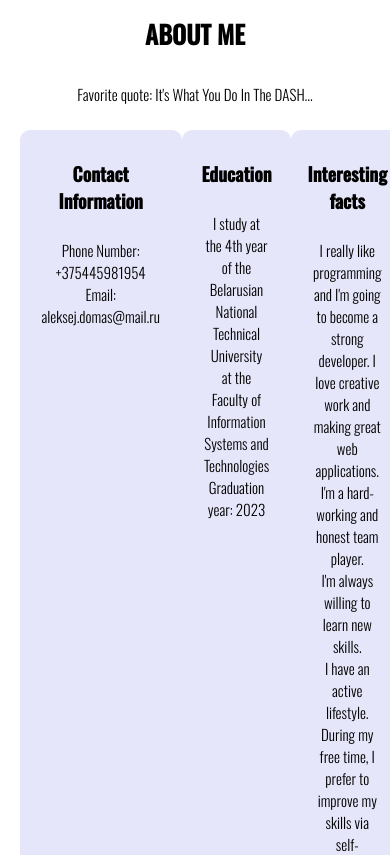
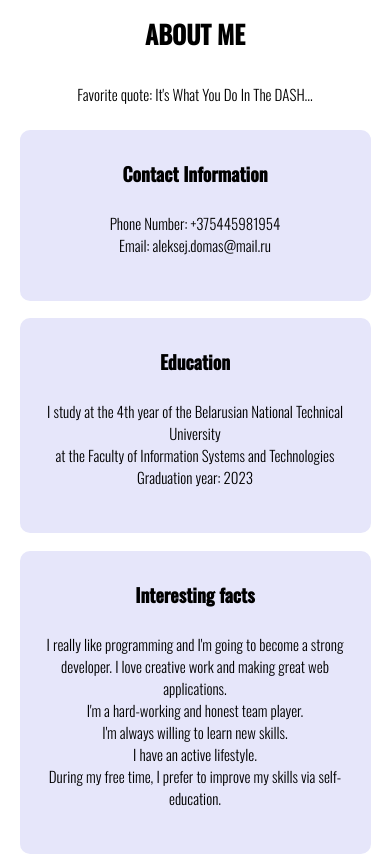
Before and after one commit to AlexDomas/CV-for-JS-From-Zero-to-Hero, a plain HTML site: page index.html in a window 390 px wide. Shown: the part 880-1735 px from the top of the page. Drawn offline with nearby package versions, Linux system fonts and the light colour scheme; a web font is replaced by a local one.

Commit message:
change main.css

```diff
--- a/styles/main.css
+++ b/styles/main.css
@@ -110,7 +110,7 @@ h3{
 }
 
 @media screen and (max-width: 700px){
-    .row{
+    .main-page__row{
         flex-direction: column;
     }
 }
```
